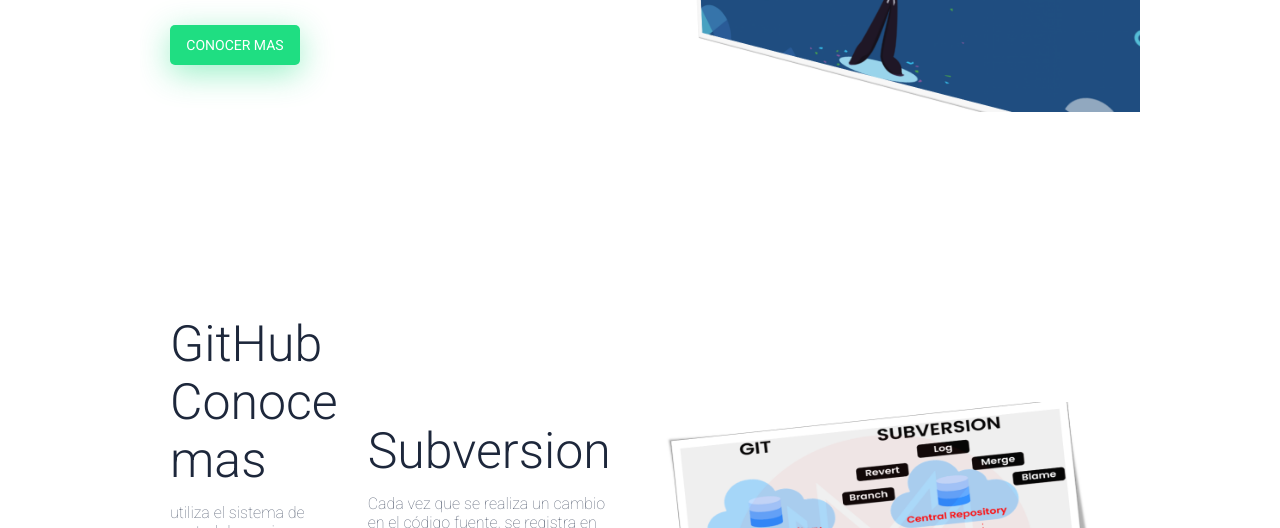
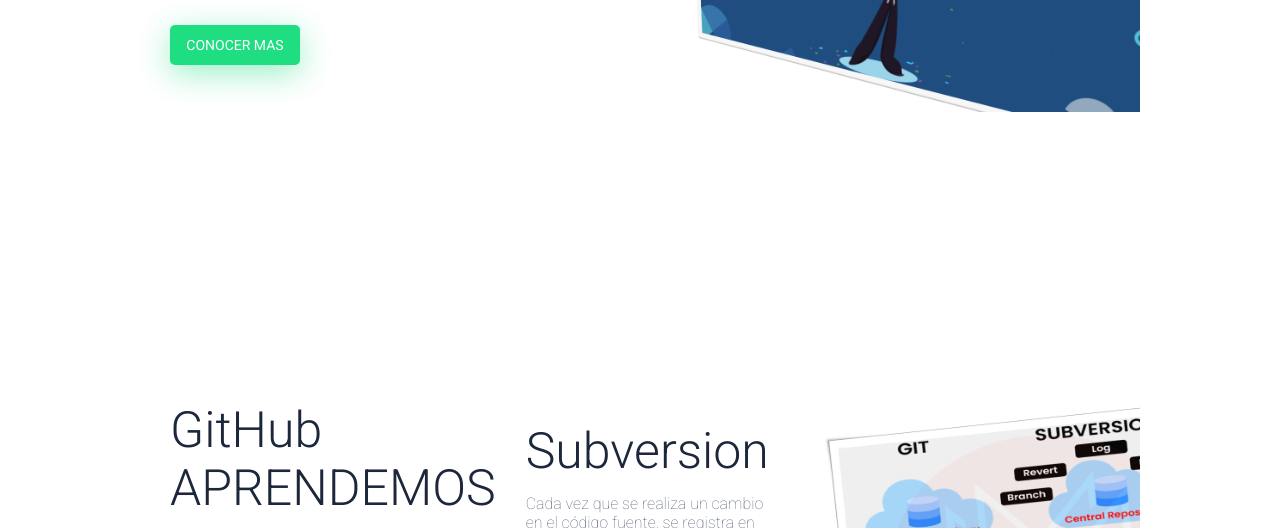
Before and after one commit to Edwvillamizar/GITHUBPrueba, a plain HTML site: page Index.html in a window 1280 px wide. Shown: the part 423-951 px from the top of the page. Drawn offline with nearby package versions, Linux system fonts and the light colour scheme.

Commit message:
procesonuevo

```diff
--- a/Index.html
+++ b/Index.html
@@ -44,7 +44,7 @@
 
     <section class="questions contenedor">
         <section class="textos-questions">
-            <h1>GitHub Conoce mas</h1>
+            <h1>GitHub  APRENDEMOS</h1>
             <p>utiliza el sistema de control de versiones distribuido Git para controlar las diferentes
                  versiones del código fuente. Cada vez que se realiza un cambio en el código fuente,
                  se crea una nueva versión que se almacena en el repositorio local del desarrollador</p>
```
